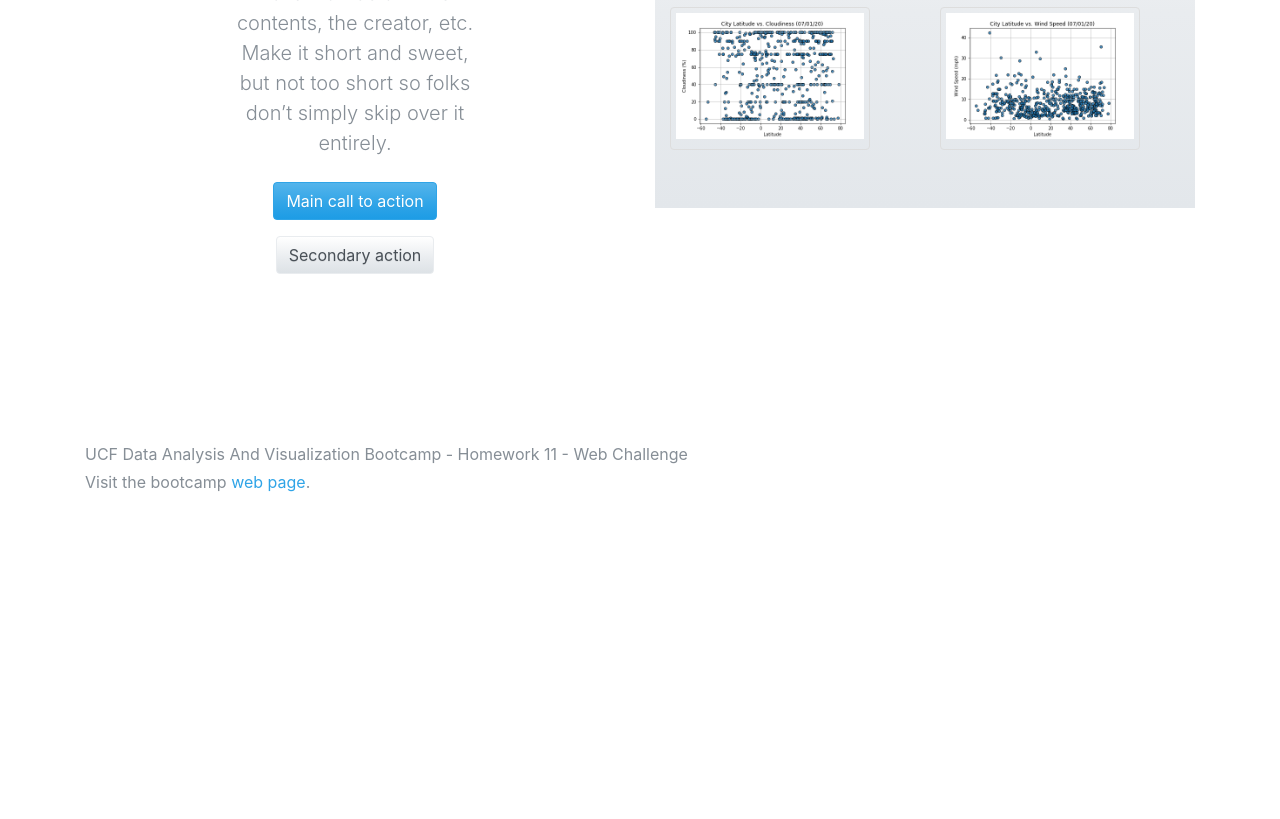
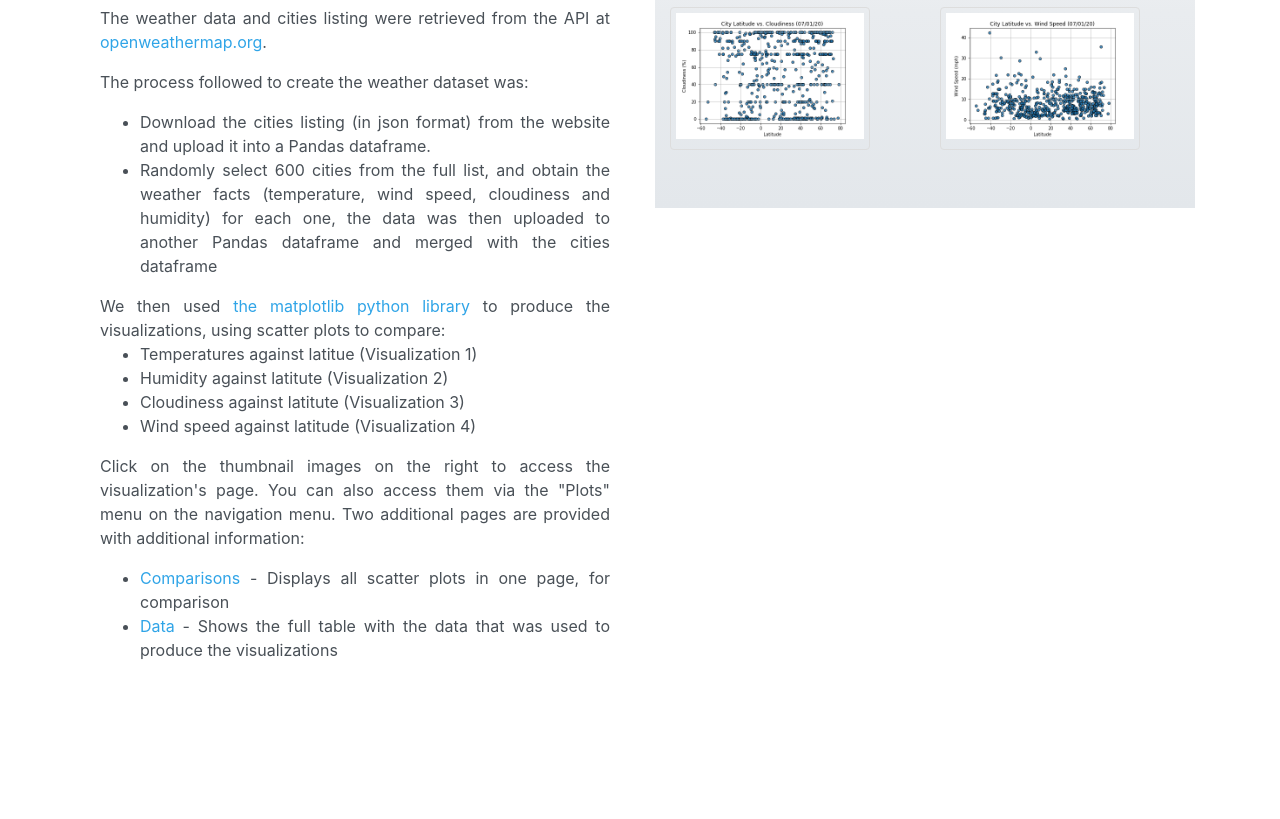
Before and after one commit to j0serobles/Web-Design-Challenge, a plain HTML site: page index.html in a window 1280 px wide. Shown: the part 338-1157 px from the top of the page. Before the commit the page ends 880 px from the top, so only its background shows below. Drawn offline with Linux system fonts and the light colour scheme.

Commit message:
Added main page text.

```diff
--- a/index.html
+++ b/index.html
@@ -63,15 +63,51 @@
 
     <div class="col-md">
       <!-- Central Section -->
-      <section class="py-5 text-center container">
+      <section class="py-5 text-justify container">
         <div class="row py-lg-5">
-          <div class="col-lg-6 col-md-8 mx-auto">
+          <div class="col-md mx-auto">
             <h1 class="fw-light">Climate vs. Latitude</h1>
-            <p class="lead text-muted">Something short and leading about the collection below—its contents, the creator, etc. Make it short and sweet, but not too short so folks don’t simply skip over it entirely.</p>
+            <p class="lead text-muted">
+            This page provides the visualizations created for the
+             results of our weather analysis for 600 cities,
+            comparing the temperature, wind speed, cloudiness
+            and humidity against the city's geographical latitute.
+            </p>
+            <p>The weather data and cities listing were retrieved from the
+              API at <a href="https://openweathermap.org/api">
+                openweathermap.org</a>.
+            </p>
             <p>
-              <a href="#" class="btn btn-primary my-2">Main call to action</a>
-              <a href="#" class="btn btn-secondary my-2">Secondary action</a>
-            </p>
+              The process followed to create the weather dataset
+               was:
+            <ul>
+              <li>Download the cities listing (in json format) from the website and upload it into a Pandas dataframe.</li>
+              <li>Randomly select 600 cities from the full list, and obtain the weather facts (temperature, wind speed, cloudiness and humidity) for each one,
+                  the data was then uploaded to another Pandas
+                  dataframe and merged with the cities
+                  dataframe
+              </li>
+            </ul>
+            We then used <a href="https://matplotlib.org">the
+              matplotlib python library</a>
+              to produce the visualizations, using scatter
+              plots to compare:
+            <ul>
+              <li>Temperatures against latitue (Visualization 1)</li>
+              <li>Humidity against latitute (Visualization 2)</li>
+              <li>Cloudiness against latitute (Visualization 3)</li>
+              <li>Wind speed against latitude (Visualization 4)</li>
+              </ul>
+              </p>
+              <p>
+              Click on the thumbnail images on the right to access the visualization's page.  You can also access them via the "Plots" menu on the navigation menu.
+
+              Two additional pages are provided with additional information:
+              <ul>
+              <li><a href="./html/comparison.html">Comparisons</a> - Displays all scatter plots in one page, for comparison</li>
+              <li><a href="./html/data.html">Data</a> - Shows the full table with the data that was used to produce the visualizations</li>
+              </ul>
+              </p>
           </div>
         </div>
       </section>
```
